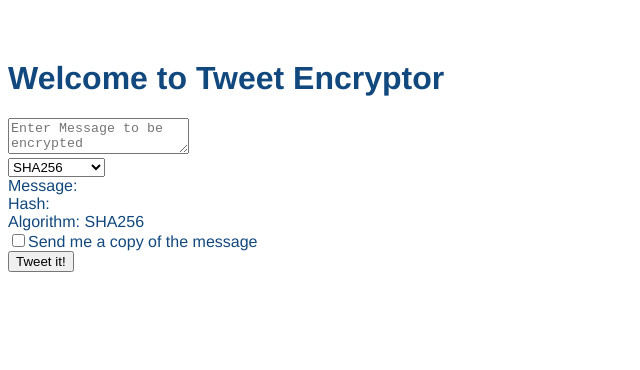
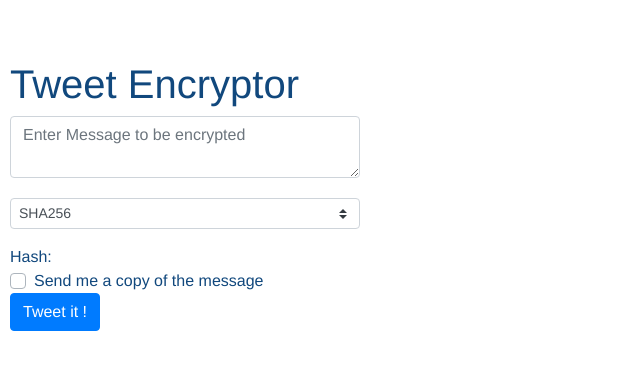
Before and after one commit to traghav/tweetencryptor, a Vue app: page / in a window 1280 px wide. Shown: the top 370 px of the page, without its empty margins (0-640 px from the left). Built offline with nearby package versions, Linux system fonts and the light colour scheme.

Commit message:
Made it prettttty

```diff
--- a/package.json
+++ b/package.json
@@ -9,6 +9,7 @@
   },
   "dependencies": {
     "axios": "^0.18.0",
+    "bootstrap-vue": "^2.0.0-rc.11",
     "vue": "^2.5.17",
     "vue-axios": "^2.1.4"
   },
--- a/src/components/HelloWorld.vue
+++ b/src/components/HelloWorld.vue
@@ -2,28 +2,39 @@
   <div class="hello">
     <h1>{{ msg }}</h1>
     <div class="messagebox">
-      <textarea v-model="tweet" v-on:input="tweetChange()" placeholder="Enter Message to be encrypted"></textarea>
+      <b-form-textarea textarea v-model="tweet" v-on:input="tweetChange()" placeholder="Enter Message to be encrypted" :rows="2"></b-form-textarea >
     </div>
-    <select v-model="algo" v-on:input="tweetChange()">
-      <option v-for="algo in algos" v-bind:value="algo">
-        {{ algo }}
-      </option>
-    </select>
+    <div class="algo">
+      <b-form-select v-model="algo" v-on:input="tweetChange()" class="mb-3" size="sm">
+        <option v-for="algo in algos" v-bind:value="algo">
+          {{ algo }}
+        </option>
+      </b-form-select>
+    </div>
     <div>
-      <div>Message: {{tweet}}</div>
-      <div>Hash: {{hash}}</div>
-      <div>Algorithm: {{algo}}</div>
+      <div class="hash">Hash: <pre>{{hash}}</pre></div>
     </div>
     <div class="user">
       <div>
-        <input type="checkbox" id="sendMail" v-model="sendCopy">
-        <label for="sendMail">Send me a copy of the message</label>
-        <span v-if="sendCopy">
-          <input v-model="email" placeholder="Enter email">
-        </span>
+        <b-form-checkbox  v-model="sendCopy">Send me a copy of the message</b-form-checkbox>
+
+        <div  v-if="sendCopy">
+          <b-form-input
+           v-model="email"
+           placeholder="Enter email"
+           type="email" id="email">
+           </b-form-input>
+          <b-button v-on:click="sendMail()">
+            Send
+          </b-button>
+
+          <span v-if="sent">Mail sent ✓</span>
+        </div>
 
       </div>
-      <button v-on:click="sendTweet()">Tweet it!</button>
+
+      <b-button id="tweet" variant="primary" v-on:click="sendTweet()">Tweet it !</b-button>
+
 
     </div>
 
@@ -33,15 +44,18 @@
 <script>
 import crypto from 'crypto';
 import axios from 'axios'
+import 'bootstrap/dist/css/bootstrap.css'
+import 'bootstrap-vue/dist/bootstrap-vue.css'
 export default {
   data() {
     return {
-      msg: "Welcome to Tweet Encryptor",
+      msg: "Tweet Encryptor",
       tweet:'',
       composedMessage:'',
       sendCopy:false,
       email:'',
       hash:'',
+      sent:false,
       algos:['MD5','RIPEMD160','SHA1','SHA224','SHA256','SHA384','SHA512'],
       algo:'SHA256'
     }
@@ -55,10 +69,26 @@ export default {
       else this.hash=''
     },
     computeHash(){
+      if(this.tweet===''){
+        this.hash=''
+      }
+      else {
       const secret = '';
       this.hash = crypto.createHash(this.algo, secret)
                  .update(this.tweet)
                  .digest('hex');
+      }
+
+    },
+    sendMail(){
+      var lnk='http://curlmail.co/'+this.email+'?'
+      const emailData ={
+      'subject':'Tweet Encyptor',
+      'content':'You sent an encrypted tweet with the message \n'+this.tweet+' \n which was encrypted using '+ this.algo+' to \n'+this.hash
+      }
+      lnk=lnk+this.encodeQueryData(emailData)
+      axios.get(lnk)
+      this.sent=true
     },
     composeTweet(){
     const link='https://twitter.com/intent/tweet?'
@@ -72,20 +102,7 @@ export default {
 
     },
     sendTweet() {
-
-    if(true) {
-      var lnk='http://curlmail.co/'+this.email+'?'
-      const emailData ={
-      'subject':'Tweet Encyptor',
-      'content':'You sent an encrypted tweet with the message \n'+this.tweet+' \n which was encrypted using '+ this.algo+' to \n'+this.hash
-      }
-      lnk=lnk+this.encodeQueryData(emailData)
-      console.log(lnk)
-
-      axios.get(lnk)
-
-    }
-
+    window.location = this.composedMessage;
     },
     encodeQueryData(data) {
      const ret = [];
@@ -100,6 +117,9 @@ export default {
       this.algo=newAlgo
       this.computeHash()
       this.composeTweet()
+    },
+    email: function(){
+      this.sent=false
     }
   }
 
@@ -109,7 +129,7 @@ export default {
 <!-- Add "scoped" attribute to limit CSS to this component only -->
 <style scoped>
 h3 {
-  margin: 40px 0 0;
+  margin: 20px 0 0;
 }
 ul {
   list-style-type: none;
@@ -119,5 +139,25 @@ li {
   display: inline-block;
   margin: 0 10px;
 }
+.messagebox {
+  max-width: 350px;
+  margin-bottom: 20px;
+}
 
+#email {
+  max-width: 270px;
+  display: inline;
+  margin-right: 15px;
+  margin-bottom: 15px;
+}
+.algo {
+  max-width: 350px;
+}
+.hello {
+  margin: 10px;
+}
+
+.hash pre {
+  display: inline;
+}
 </style>
--- a/src/main.js
+++ b/src/main.js
@@ -1,9 +1,9 @@
 import Vue from 'vue'
 import App from './App.vue'
-import axios from 'axios'
-import VueAxios from 'vue-axios'
+import BootstrapVue from 'bootstrap-vue'
+
 Vue.config.productionTip = false
-
+Vue.use(BootstrapVue);
 new Vue({
   render: h => h(App),
 }).$mount('#app')
```
Also changed, not shown: 1 other file (tests, documents, lock files or other folders).
